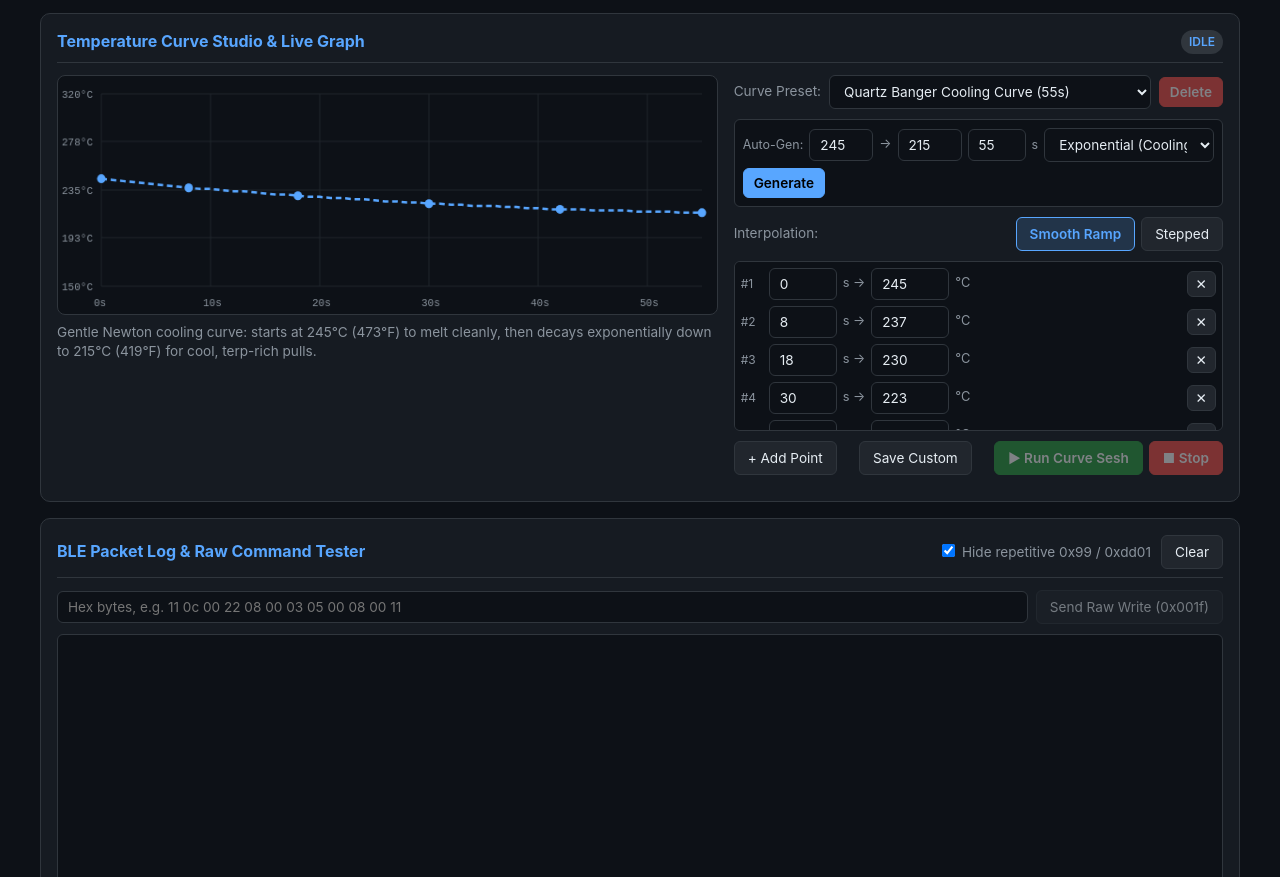
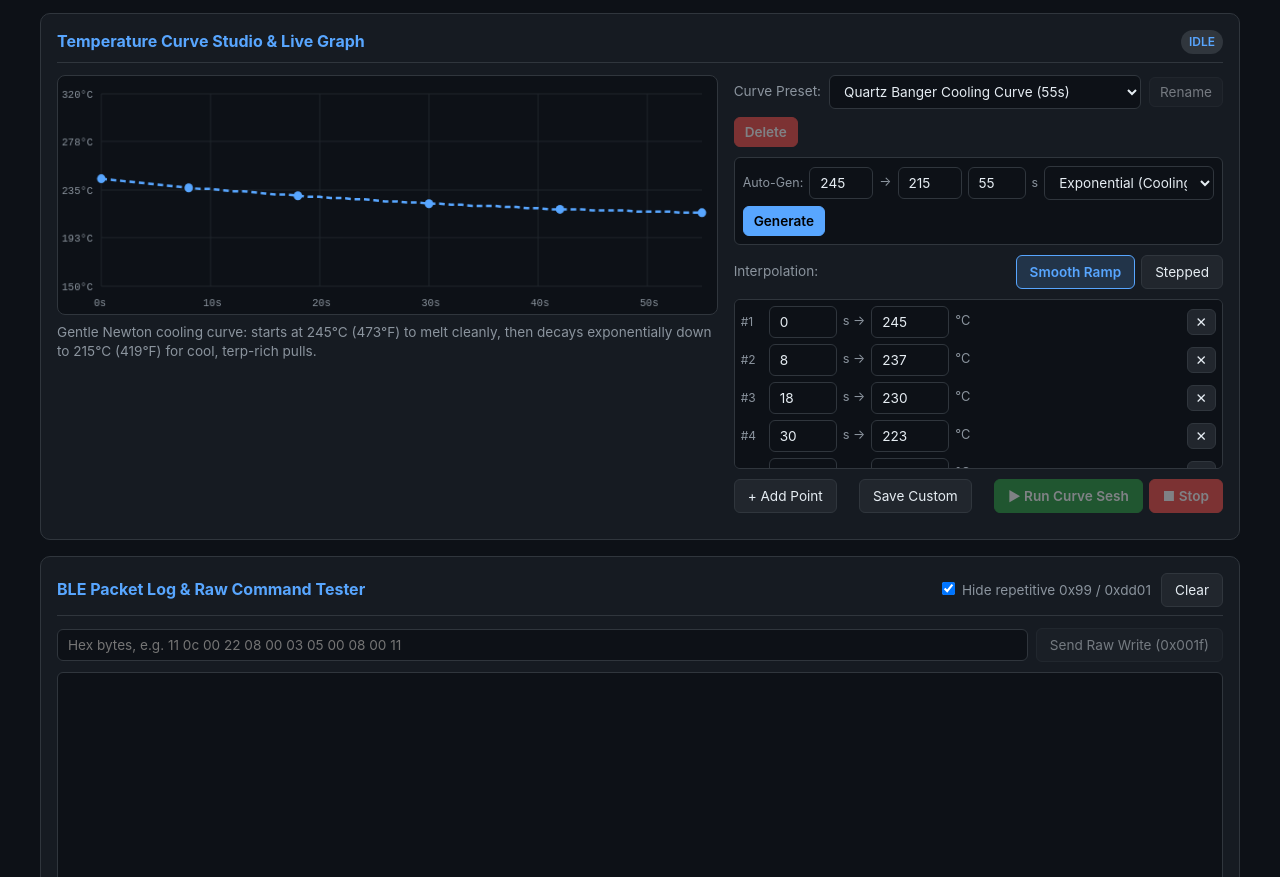
Before and after one commit to stefexec/OpenCarta, a plain HTML site: page index.html in a window 1280 px wide. Shown: the part 934-1811 px from the top of the page. Drawn offline with Linux system fonts and the light colour scheme.

Commit message:
Add custom curve rename button

```diff
--- a/index.html
+++ b/index.html
@@ -415,6 +415,7 @@
           <div class="row">
             <label>Curve Preset:</label>
             <select id="curvePresetSelect" onchange="onCurvePresetSelect()" style="flex:1;"></select>
+            <button id="renameCurveBtn" onclick="renameCustomCurve()" style="padding:6px 10px;" disabled title="Rename selected custom curve">Rename</button>
             <button id="deleteCurveBtn" class="danger" onclick="deleteCustomCurve()" style="padding:6px 10px;" disabled title="Delete selected custom curve">Delete</button>
           </div>
           <div class="row" style="background:var(--bg);border:1px solid var(--border);border-radius:6px;padding:8px;">
@@ -1052,7 +1053,9 @@
       document.getElementById('curveDescText').textContent = activeCurve.desc || 'Custom temperature curve. (Tip: drag dots directly on the graph!)';
       document.getElementById('interpSmoothBtn').classList.toggle('active', activeCurve.mode === 'smooth');
       document.getElementById('interpStepBtn').classList.toggle('active', activeCurve.mode === 'step');
-      document.getElementById('deleteCurveBtn').disabled = !String(activeCurve.id).startsWith('custom_');
+      const isCustom = String(activeCurve.id).startsWith('custom_');
+      document.getElementById('renameCurveBtn').disabled = !isCustom;
+      document.getElementById('deleteCurveBtn').disabled = !isCustom;
 
       const unitStr = state.unit === 0x11 ? '°F' : '°C';
       const list = document.getElementById('curvePointsList');
@@ -1171,6 +1174,24 @@
       drawCurveCanvas();
     }
 
+    function renameCustomCurve() {
+      if (!String(activeCurve.id).startsWith('custom_')) return;
+      const next = prompt('New name for this custom curve:', activeCurve.name);
+      if (!next || !next.trim()) return;
+      const trimmed = next.trim();
+      let custom = [];
+      try {
+        custom = JSON.parse(localStorage.getItem('opencarta_custom_curves') || '[]');
+      } catch (_) {}
+      const entry = custom.find(c => c.id === activeCurve.id);
+      if (entry) {
+        entry.name = trimmed;
+        localStorage.setItem('opencarta_custom_curves', JSON.stringify(custom));
+      }
+      activeCurve.name = trimmed;
+      populateCurveDropdown(activeCurve.id);
+    }
+
     function deleteCustomCurve() {
       if (!String(activeCurve.id).startsWith('custom_')) return;
       if (!confirm(`Delete custom curve "${activeCurve.name}"?`)) return;
```
